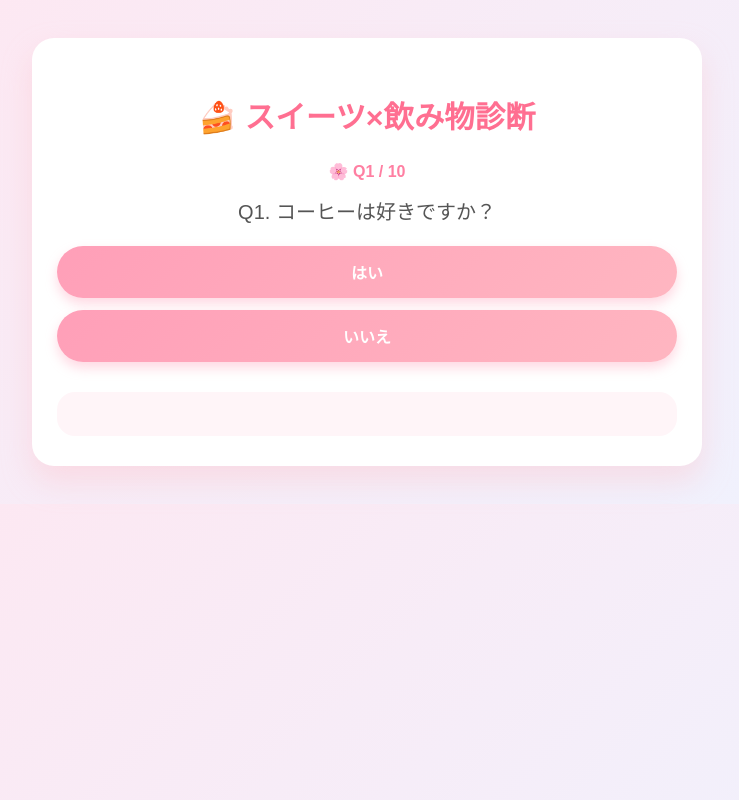
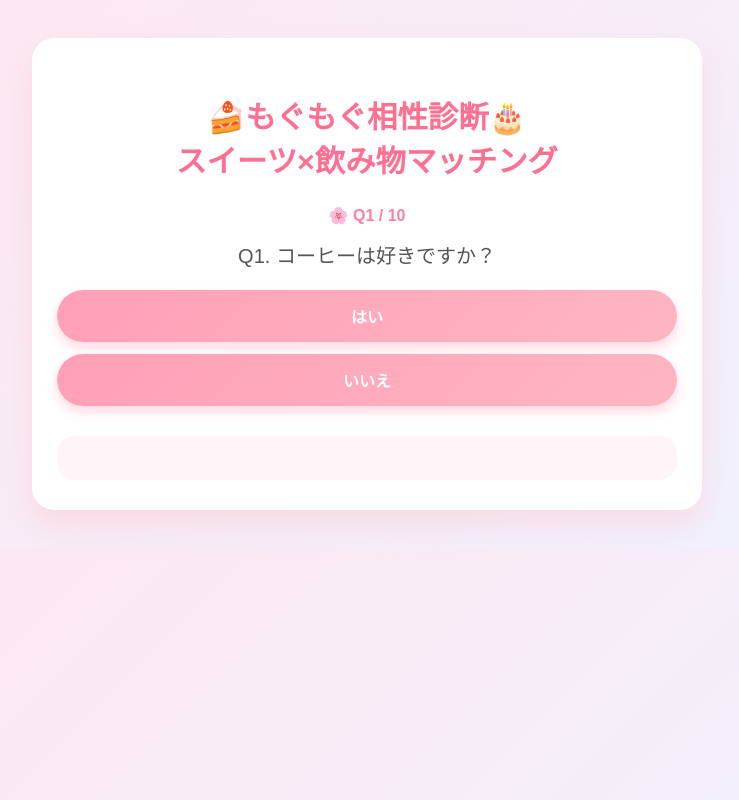
Before and after one commit to kit358/pd-site, a plain HTML site: page index.html in a window 1280 px wide. Shown: the whole page, without its empty margins (273-1012 px from the left). Drawn offline with Linux system fonts and the light colour scheme.

Commit message:
Update index.html

```diff
--- a/index.html
+++ b/index.html
@@ -13,7 +13,10 @@
 </head>
 <body>
   <div class="container">
-    <h2>🍰 スイーツ×飲み物診断</h2>
+    <h2 class="title">
+  🍰もぐもぐ相性診断🎂<br>
+  <span>スイーツ×飲み物マッチング</span>
+</h2>
     <div id="progress"></div>
     <div id="quiz"></div>
     <div id="result"></div>
```
